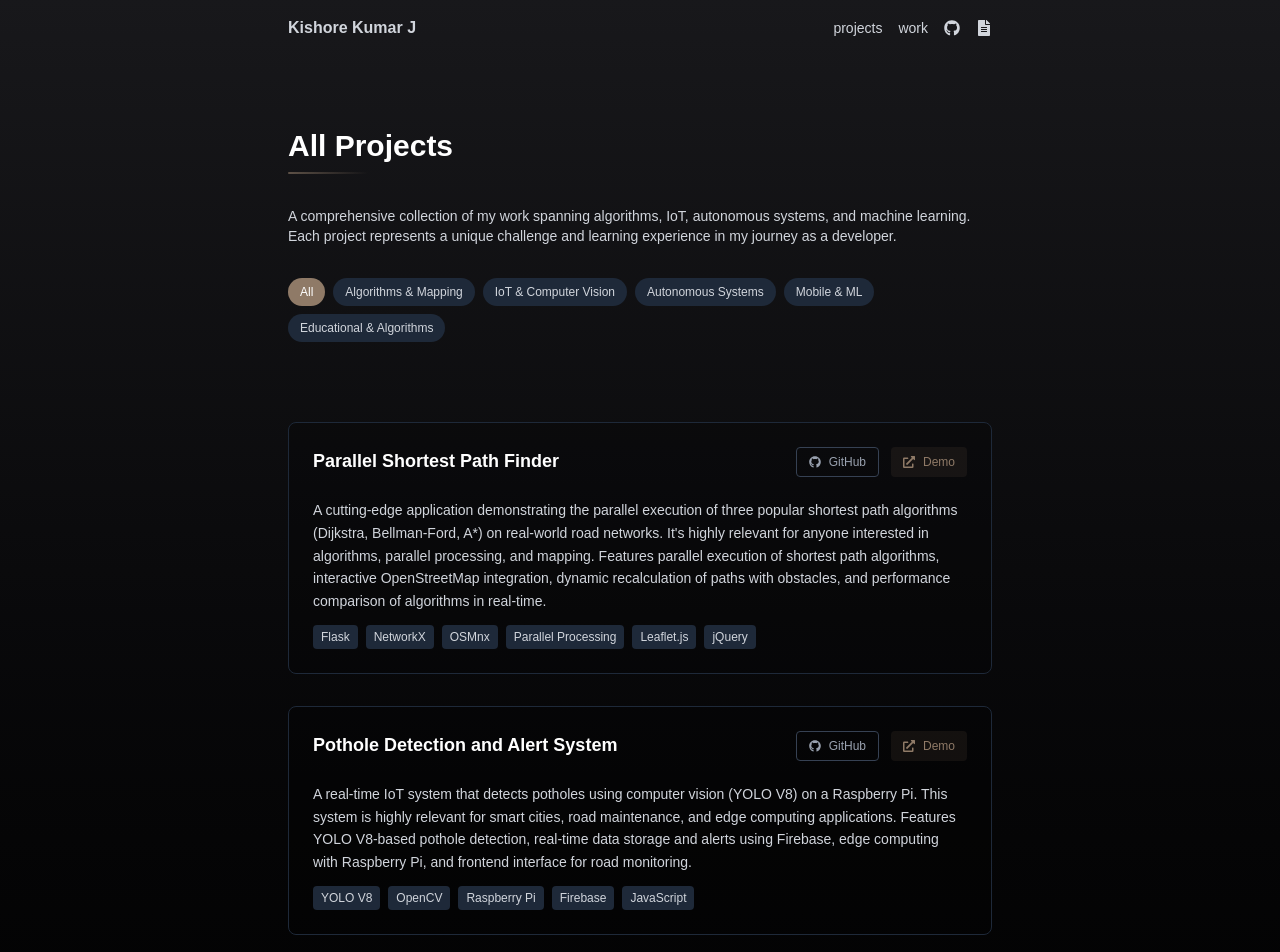
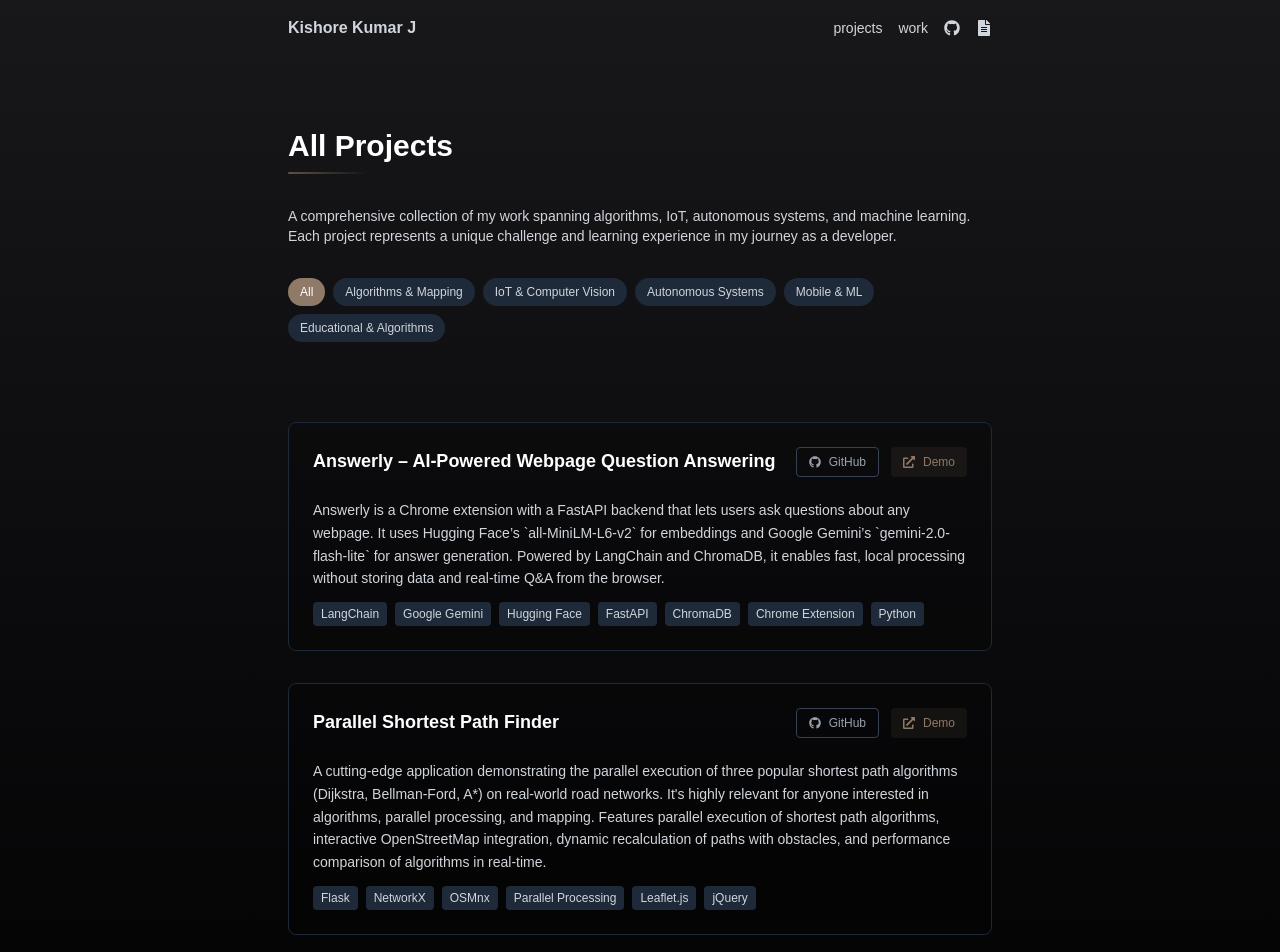
Before and after one commit to kxshrx/my-portfolio, a Next.js app: page /projects in a window 1280 px wide. Shown: the top 952 px of the page. Built offline with nearby package versions, Linux system fonts and the light colour scheme.

Commit message:
Add: Introduce new project "Answerly" and update descriptions for existing projects

```diff
--- a/src/app/projects/page.tsx
+++ b/src/app/projects/page.tsx
@@ -5,11 +5,40 @@ import Link from "next/link";
 
 const allProjects = [
   {
+    id: 6,
+    title: "Answerly – AI-Powered Webpage Question Answering",
+    description:
+      "A Chrome extension and backend service that answers questions about any webpage using AI models from Hugging Face and Google Gemini.",
+    longDescription:
+      "Answerly is a Chrome extension with a FastAPI backend that lets users ask questions about any webpage. It uses Hugging Face’s `all-MiniLM-L6-v2` for embeddings and Google Gemini’s `gemini-2.0-flash-lite` for answer generation. Powered by LangChain and ChromaDB, it enables fast, local processing without storing data and real-time Q&A from the browser.",
+    tech: [
+      "LangChain",
+      "Google Gemini",
+      "Hugging Face",
+      "FastAPI",
+      "ChromaDB",
+      "Chrome Extension",
+      "Python",
+    ],
+    github: "https://github.com/kxshrx/answerly",
+    demo: "https://github.com/kxshrx/answerly#usage",
+    category: "AI & Browser Tools",
+  },
+  {
     id: 1,
     title: "Parallel Shortest Path Finder",
-    description: "A cutting-edge application demonstrating the parallel execution of three popular shortest path algorithms on real-world road networks.",
-    longDescription: "A cutting-edge application demonstrating the parallel execution of three popular shortest path algorithms (Dijkstra, Bellman-Ford, A*) on real-world road networks. It's highly relevant for anyone interested in algorithms, parallel processing, and mapping. Features parallel execution of shortest path algorithms, interactive OpenStreetMap integration, dynamic recalculation of paths with obstacles, and performance comparison of algorithms in real-time.",
-    tech: ["Flask", "NetworkX", "OSMnx", "Parallel Processing", "Leaflet.js", "jQuery"],
+    description:
+      "A cutting-edge application demonstrating the parallel execution of three popular shortest path algorithms on real-world road networks.",
+    longDescription:
+      "A cutting-edge application demonstrating the parallel execution of three popular shortest path algorithms (Dijkstra, Bellman-Ford, A*) on real-world road networks. It's highly relevant for anyone interested in algorithms, parallel processing, and mapping. Features parallel execution of shortest path algorithms, interactive OpenStreetMap integration, dynamic recalculation of paths with obstacles, and performance comparison of algorithms in real-time.",
+    tech: [
+      "Flask",
+      "NetworkX",
+      "OSMnx",
+      "Parallel Processing",
+      "Leaflet.js",
+      "jQuery",
+    ],
     github: "https://github.com/yourusername/parallel-shortest-path",
     demo: "https://parallel-path-demo.vercel.app",
     category: "Algorithms & Mapping",
@@ -17,8 +46,10 @@ const allProjects = [
   {
     id: 2,
     title: "Pothole Detection and Alert System",
-    description: "A real-time IoT system that detects potholes using computer vision (YOLO V8) on a Raspberry Pi for smart cities applications.",
-    longDescription: "A real-time IoT system that detects potholes using computer vision (YOLO V8) on a Raspberry Pi. This system is highly relevant for smart cities, road maintenance, and edge computing applications. Features YOLO V8-based pothole detection, real-time data storage and alerts using Firebase, edge computing with Raspberry Pi, and frontend interface for road monitoring.",
+    description:
+      "A real-time IoT system that detects potholes using computer vision (YOLO V8) on a Raspberry Pi for smart cities applications.",
+    longDescription:
+      "A real-time IoT system that detects potholes using computer vision (YOLO V8) on a Raspberry Pi. This system is highly relevant for smart cities, road maintenance, and edge computing applications. Features YOLO V8-based pothole detection, real-time data storage and alerts using Firebase, edge computing with Raspberry Pi, and frontend interface for road monitoring.",
     tech: ["YOLO V8", "OpenCV", "Raspberry Pi", "Firebase", "JavaScript"],
     github: "https://github.com/yourusername/pothole-detection",
     demo: "https://pothole-detection-demo.vercel.app",
@@ -26,9 +57,12 @@ const allProjects = [
   },
   {
     id: 3,
-    title: "Real-Time Autonomous Vehicle Path Planning Using Parallel Processing",
-    description: "A project that tackles real-time path planning for autonomous vehicles, utilizing parallelized algorithms for faster response times.",
-    longDescription: "A project that tackles real-time path planning for autonomous vehicles, utilizing parallelized algorithms to ensure faster response times for dynamic environments. Features parallelized pathfinding algorithms (Dijkstra, Bellman-Ford, A*), real-time route updates based on dynamic road conditions, and web-based visualization for route planning.",
+    title:
+      "Real-Time Autonomous Vehicle Path Planning Using Parallel Processing",
+    description:
+      "A project that tackles real-time path planning for autonomous vehicles, utilizing parallelized algorithms for faster response times.",
+    longDescription:
+      "A project that tackles real-time path planning for autonomous vehicles, utilizing parallelized algorithms to ensure faster response times for dynamic environments. Features parallelized pathfinding algorithms (Dijkstra, Bellman-Ford, A*), real-time route updates based on dynamic road conditions, and web-based visualization for route planning.",
     tech: ["Python", "Flask", "OSMNX", "NetworkX", "Multithreading"],
     github: "https://github.com/yourusername/autonomous-vehicle-path-planning",
     demo: "https://autonomous-path-demo.vercel.app",
@@ -37,8 +71,10 @@ const allProjects = [
   {
     id: 4,
     title: "PaveSense – Intelligent Road Health Mapping System",
-    description: "A unique system that uses mobile phone sensors to detect potholes and maps their locations in real-time using machine learning.",
-    longDescription: "A unique system that uses mobile phone sensors to detect potholes and maps their locations in real-time. The system's use of machine learning (XGBoost) for pothole detection is particularly noteworthy. Features real-time pothole detection using phone sensors, XGBoost model for pothole classification with high accuracy, and live map visualization of pothole locations with Leaflet.js.",
+    description:
+      "A unique system that uses mobile phone sensors to detect potholes and maps their locations in real-time using machine learning.",
+    longDescription:
+      "A unique system that uses mobile phone sensors to detect potholes and maps their locations in real-time. The system's use of machine learning (XGBoost) for pothole detection is particularly noteworthy. Features real-time pothole detection using phone sensors, XGBoost model for pothole classification with high accuracy, and live map visualization of pothole locations with Leaflet.js.",
     tech: ["Python", "XGBoost", "Leaflet.js", "NumPy", "Mobile Sensors"],
     github: "https://github.com/yourusername/pavesense",
     demo: "https://pavesense-demo.vercel.app",
@@ -47,8 +83,10 @@ const allProjects = [
   {
     id: 5,
     title: "Sorting Visualizer",
-    description: "A fun and educational web app that visually demonstrates how different sorting algorithms work with interactive features.",
-    longDescription: "A fun and educational web app that visually demonstrates how different sorting algorithms work. While not as complex as the other projects, it's a highly interactive and valuable tool for learning algorithms. Features visual representation of sorting algorithms, adjustable array size and speed for better user interaction, color-coded elements to track sorting progress, and responsive mobile-friendly interface.",
+    description:
+      "A fun and educational web app that visually demonstrates how different sorting algorithms work with interactive features.",
+    longDescription:
+      "A fun and educational web app that visually demonstrates how different sorting algorithms work. While not as complex as the other projects, it's a highly interactive and valuable tool for learning algorithms. Features visual representation of sorting algorithms, adjustable array size and speed for better user interaction, color-coded elements to track sorting progress, and responsive mobile-friendly interface.",
     tech: ["HTML5", "CSS3", "JavaScript"],
     github: "https://github.com/yourusername/sorting-visualizer",
     demo: "https://sorting-visualizer-demo.vercel.app",
@@ -76,7 +114,10 @@ const ProjectsPage: React.FC = () => {
     // Optional: Set meta description
     const metaDescription = document.querySelector('meta[name="description"]');
     if (metaDescription) {
-      metaDescription.setAttribute('content', 'Explore my projects in algorithms, IoT, autonomous systems, and machine learning');
+      metaDescription.setAttribute(
+        "content",
+        "Explore my projects in algorithms, IoT, autonomous systems, and machine learning"
+      );
     }
   }, []);
 
@@ -102,8 +143,10 @@ const ProjectsPage: React.FC = () => {
               <div className="w-20 h-0.5 bg-gradient-to-r from-[#8f7a67] to-transparent rounded-full opacity-60"></div>
             </div>
             <p className="text-gray-300 text-sm mb-8">
-              A comprehensive collection of my work spanning algorithms, IoT, autonomous systems, and machine learning.
-              Each project represents a unique challenge and learning experience in my journey as a developer.
+              A comprehensive collection of my work spanning algorithms, IoT,
+              autonomous systems, and machine learning. Each project represents
+              a unique challenge and learning experience in my journey as a
+              developer.
             </p>
 
             {/* Category Filter */}
@@ -129,7 +172,9 @@ const ProjectsPage: React.FC = () => {
             {filteredProjects.map((project, index) => (
               <div
                 key={project.id}
-                className={`opacity-0 animate-fade-in-up delay-${(index + 1) * 100} group`}
+                className={`opacity-0 animate-fade-in-up delay-${
+                  (index + 1) * 100
+                } group`}
               >
                 <div className="border border-gray-800 rounded-lg p-6 hover:border-[#8f7a67]/30 transition-all duration-300 bg-black/20">
                   {/* Project Header */}
```
